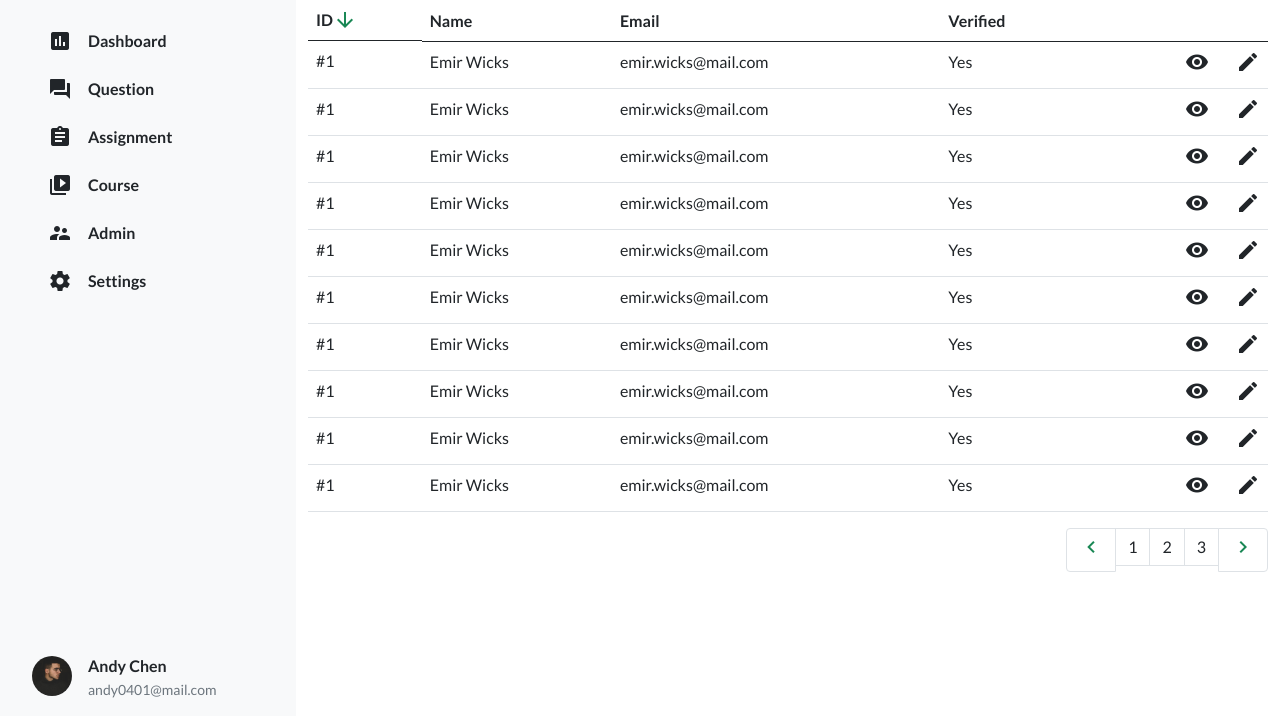
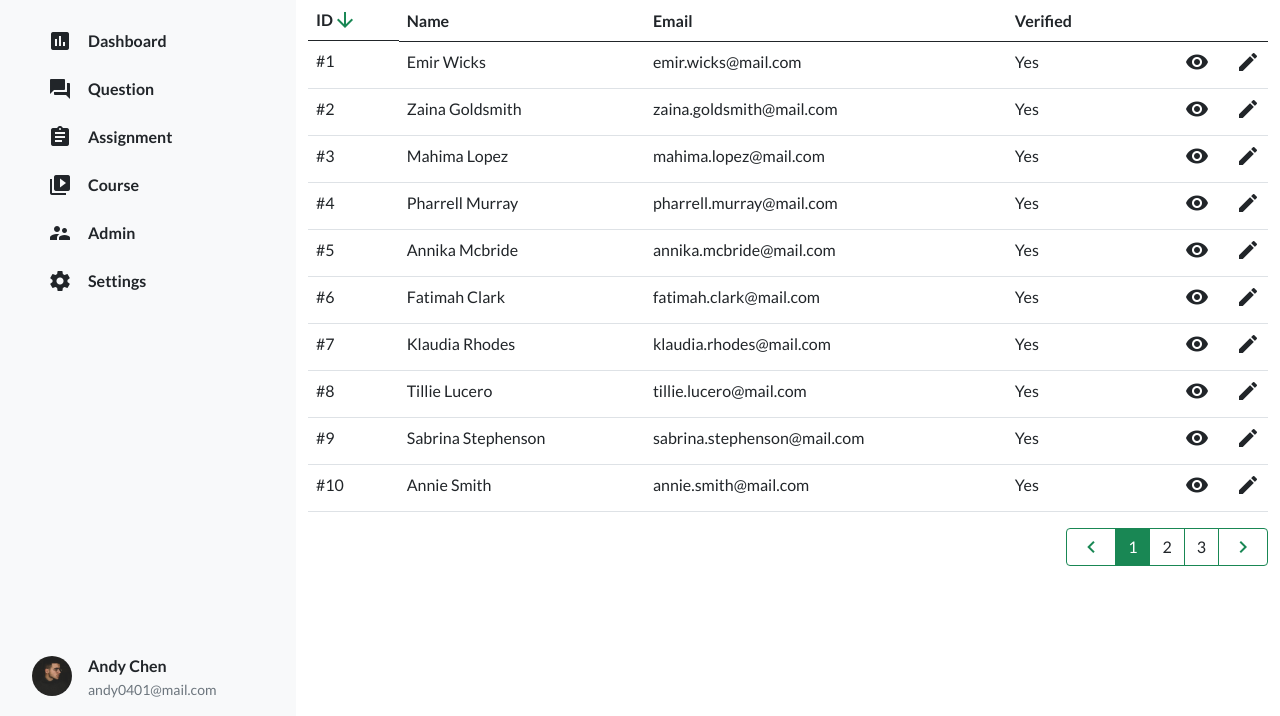
Before and after one commit to ChrisC0210/week5, a plain HTML site: page admin.html in a window 1280 px wide. Shown: the part 84-800 px from the top of the page. Drawn offline with nearby package versions, Linux system fonts and the light colour scheme; a script that the page names is missing.

Commit message:
Update 2022-08-28T13:16:49.108Z

```diff
--- a/admin.html
+++ b/admin.html
@@ -121,9 +121,9 @@
           </td>
         </tr>
         <tr>
-          <th scope="row" class="fw-normal">#1</th>
-          <td class="fw-normal">Emir Wicks</td>
-          <td class="fw-normal">emir.wicks@mail.com</td>
+          <th scope="row" class="fw-normal">#2</th>
+          <td class="fw-normal">Zaina Goldsmith</td>
+          <td class="fw-normal">zaina.goldsmith@mail.com</td>
           <td class="fw-normal">Yes</td>
           <td class="text-end fw-normal">
             <div>
@@ -137,9 +137,9 @@
           </td>
         </tr>
         <tr>
-          <th scope="row" class="fw-normal">#1</th>
-          <td class="fw-normal">Emir Wicks</td>
-          <td class="fw-normal">emir.wicks@mail.com</td>
+          <th scope="row" class="fw-normal">#3</th>
+          <td class="fw-normal">Mahima Lopez</td>
+          <td class="fw-normal">mahima.lopez@mail.com</td>
           <td class="fw-normal">Yes</td>
           <td class="text-end fw-normal">
             <div>
@@ -153,9 +153,9 @@
           </td>
         </tr>
         <tr>
-          <th scope="row" class="fw-normal">#1</th>
-          <td class="fw-normal">Emir Wicks</td>
-          <td class="fw-normal">emir.wicks@mail.com</td>
+          <th scope="row" class="fw-normal">#4</th>
+          <td class="fw-normal">Pharrell Murray</td>
+          <td class="fw-normal">pharrell.murray@mail.com</td>
           <td class="fw-normal">Yes</td>
           <td class="text-end fw-normal">
             <div>
@@ -169,9 +169,9 @@
           </td>
         </tr>
         <tr>
-          <th scope="row" class="fw-normal">#1</th>
-          <td class="fw-normal">Emir Wicks</td>
-          <td class="fw-normal">emir.wicks@mail.com</td>
+          <th scope="row" class="fw-normal">#5</th>
+          <td class="fw-normal">Annika Mcbride</td>
+          <td class="fw-normal">annika.mcbride@mail.com</td>
           <td class="fw-normal">Yes</td>
           <td class="text-end fw-normal">
             <div>
@@ -185,9 +185,9 @@
           </td>
         </tr>
         <tr>
-          <th scope="row" class="fw-normal">#1</th>
-          <td class="fw-normal">Emir Wicks</td>
-          <td class="fw-normal">emir.wicks@mail.com</td>
+          <th scope="row" class="fw-normal">#6</th>
+          <td class="fw-normal">Fatimah Clark</td>
+          <td class="fw-normal">fatimah.clark@mail.com</td>
           <td class="fw-normal">Yes</td>
           <td class="text-end fw-normal">
             <div>
@@ -201,9 +201,9 @@
           </td>
         </tr>
         <tr>
-          <th scope="row" class="fw-normal">#1</th>
-          <td class="fw-normal">Emir Wicks</td>
-          <td class="fw-normal">emir.wicks@mail.com</td>
+          <th scope="row" class="fw-normal">#7</th>
+          <td class="fw-normal">Klaudia Rhodes</td>
+          <td class="fw-normal">klaudia.rhodes@mail.com</td>
           <td class="fw-normal">Yes</td>
           <td class="text-end fw-normal">
             <div>
@@ -217,9 +217,9 @@
           </td>
         </tr>
         <tr>
-          <th scope="row" class="fw-normal">#1</th>
-          <td class="fw-normal">Emir Wicks</td>
-          <td class="fw-normal">emir.wicks@mail.com</td>
+          <th scope="row" class="fw-normal">#8</th>
+          <td class="fw-normal">Tillie Lucero</td>
+          <td class="fw-normal">tillie.lucero@mail.com</td>
           <td class="fw-normal">Yes</td>
           <td class="text-end fw-normal">
             <div>
@@ -233,9 +233,9 @@
           </td>
         </tr>
         <tr>
-          <th scope="row" class="fw-normal">#1</th>
-          <td class="fw-normal">Emir Wicks</td>
-          <td class="fw-normal">emir.wicks@mail.com</td>
+          <th scope="row" class="fw-normal">#9</th>
+          <td class="fw-normal">Sabrina Stephenson</td>
+          <td class="fw-normal">sabrina.stephenson@mail.com</td>
           <td class="fw-normal">Yes</td>
           <td class="text-end fw-normal">
             <div>
@@ -249,9 +249,9 @@
           </td>
         </tr>
         <tr>
-          <th scope="row" class="fw-normal">#1</th>
-          <td class="fw-normal">Emir Wicks</td>
-          <td class="fw-normal">emir.wicks@mail.com</td>
+          <th scope="row" class="fw-normal">#10</th>
+          <td class="fw-normal">Annie Smith</td>
+          <td class="fw-normal">annie.smith@mail.com</td>
           <td class="fw-normal">Yes</td>
           <td class="text-end fw-normal">
             <div>
@@ -269,16 +269,16 @@
     <!-- table end -->
     <nav aria-label="Page navigation example">
       <ul class="pagination justify-content-end">
-        <li class="page-item">
-          <a class="page-link text-success fs-3 fw-normal" href="#" aria-label="Previous">
+        <li class="page-item rounded-start">
+          <a class="page-link fs-3 fw-normal" href="#" aria-label="Previous">
             <span aria-hidden="true" class="material-icons">chevron_left</span>
           </a>
         </li>
-        <li class="page-item"><a class="page-link fs-3 fw-normal gray-900" href="#">1</a></li>
+        <li class="page-item active"><a class="page-link fs-3 fw-normal gray-900" href="#">1</a></li>
         <li class="page-item"><a class="page-link fs-3 fw-normal gray-900" href="#">2</a></li>
         <li class="page-item"><a class="page-link fs-3 fw-normal gray-900" href="#">3</a></li>
-        <li class="page-item">
-          <a class="page-link text-success fs-3 fw-normal" href="#" aria-label="Next">
+        <li class="page-item rounded-end">
+          <a class="page-link fs-3 fw-normal" href="#" aria-label="Next">
             <span aria-hidden="true" class="material-icons">chevron_right</span>
           </a>
         </li>
```
Also changed, not shown: assets/style/all.css, 1 other file.
